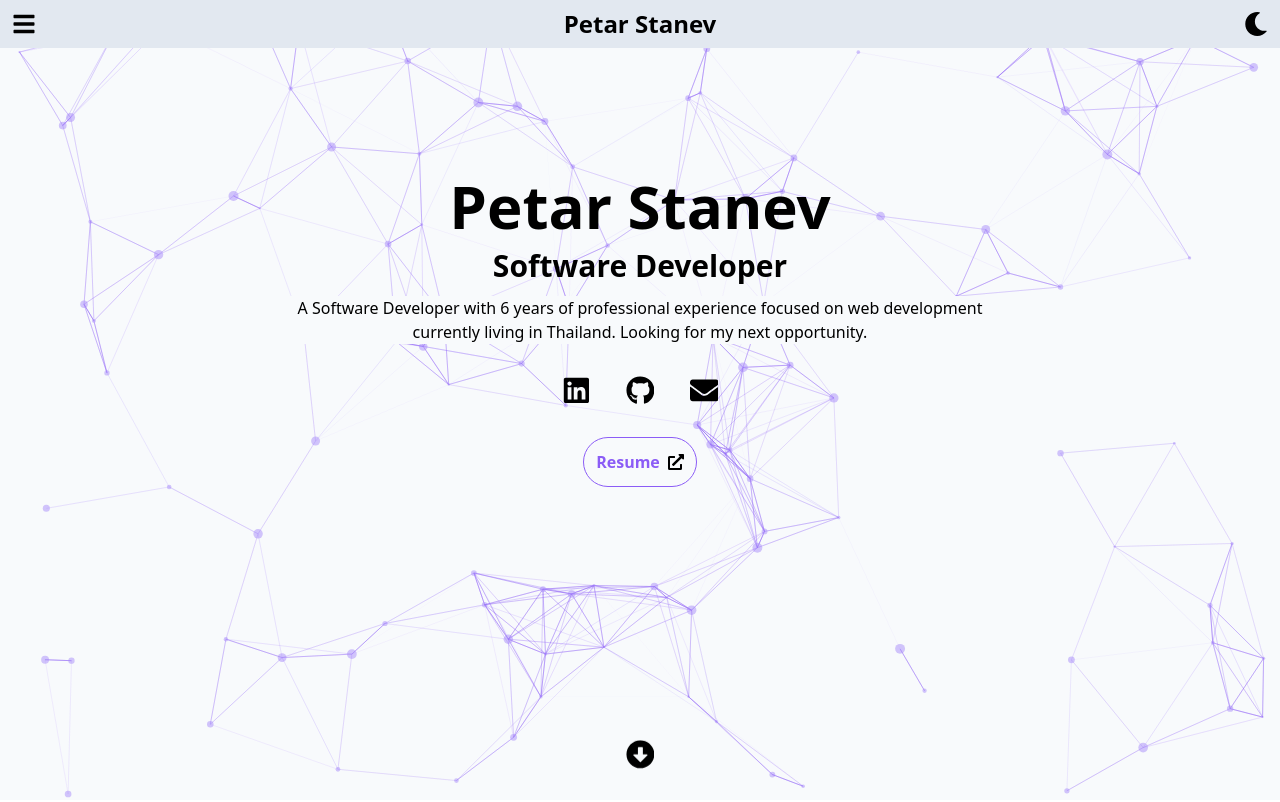
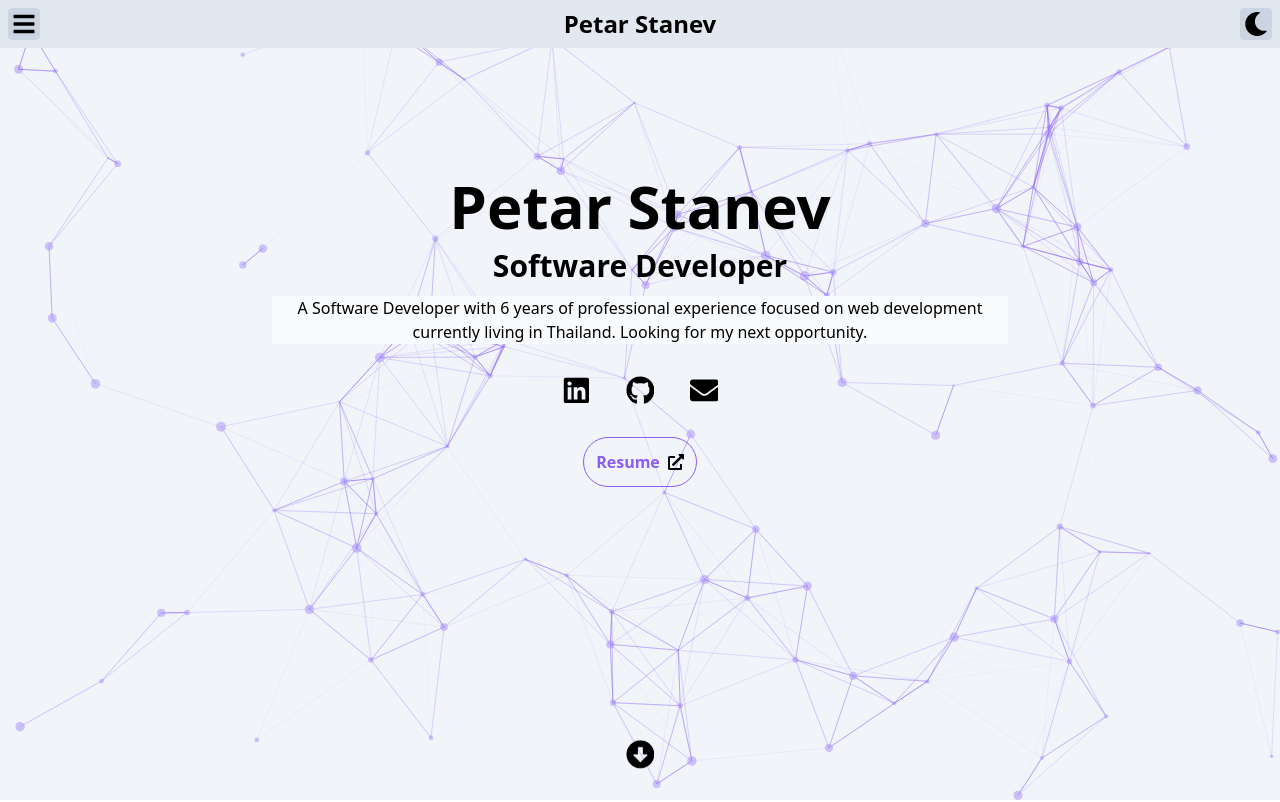
Before and after one commit to petarstanev/petarstanev.github.io, a Next.js app: page / in a window 1280 px wide. Shown: the top 802 px of the page. Built offline with nearby package versions, Linux system fonts and the light colour scheme.

Commit message:
Add dark theme for Navigation and Background

```diff
--- a/components/Background.tsx
+++ b/components/Background.tsx
@@ -3,41 +3,66 @@ import Particles from "react-particles";
 import type { Container, Engine } from "tsparticles-engine";
 import { loadFull } from "tsparticles";
 
-const Background = () => {
+const Background = (props: { theme: "dark" | "light" }) => {
   const particlesInit = useCallback(async (engine: Engine) => {
-    console.log(engine);
-
     // you can initialize the tsParticles instance (engine) here, adding custom shapes or presets
     // this loads the tsparticles package bundle, it's the easiest method for getting everything ready
     // starting from v2 you can add only the features you need reducing the bundle size
     await loadFull(engine);
   }, []);
 
-  //   const particlesLoaded = useCallback(
-  //     async (container: Container | undefined) => {
-  //       await console.log(container);
-  //     },
-  //     []
-  //   );
+  const particlesLoaded = useCallback(
+    async (container: Container | undefined) => {
+      container?.loadTheme(props.theme);
+    },
+    [props.theme]
+  );
 
   return (
     <Particles
       id="tsparticles"
-      className="absolute z-[-1]"
+      className="absolute z-[-1] TEST"
       init={particlesInit}
-    //   height='100em'
-      //   loaded={particlesLoaded}
+      loaded={particlesLoaded}
       options={{
+        themes: [
+          {
+            name: "light",
+            default: {
+              auto: false,
+              mode: "light",
+              value: true,
+            },
+            options: {
+              background: {
+                color: "#f1f5f9", //state-100
+              },
+            },
+          },
+          {
+            name: "dark",
+            options: {
+              default: {
+                auto: false,
+                mode: "dark",
+                value: true,
+              },
+              background: {
+                color: "#1e293b", //state-800
+              },
+            },
+          },
+        ],
         fullScreen: true,
-        background: {
-          color: {
-            value: "#f8fafc", //state-50
-          },
-        },
+        // background: {
+        //   color: {
+        //     value: "#f8fafc", //state-50
+        //   },
+        // },
         fpsLimit: 120,
         particles: {
           color: {
-            value: "#a78bfa",//violet-400
+            value: "#a78bfa", //violet-400
           },
           links: {
             color: "#8b5cf6",
--- a/components/Navigation.tsx
+++ b/components/Navigation.tsx
@@ -1,8 +1,8 @@
-import { FaBars } from "react-icons/fa";
-import { FaMoon } from "react-icons/fa";
-import { GrClose } from "react-icons/gr";
+import { FaBars, FaTimes, FaSun, FaMoon } from "react-icons/fa";
 import { IconContext } from "react-icons";
-import { RefObject, useState } from "react";
+import { RefObject, useState, useEffect } from "react";
+const Background = lazy(() => import("@/components/Background"));
+import { lazy, Suspense } from "react";
 
 interface NavigationProps {
   aboutRef: RefObject<HTMLDivElement>;
@@ -16,57 +16,80 @@ interface NavigationProps {
 const Navigation = (props: NavigationProps) => {
   const [isMenuOpen, setMenuOpen] = useState(false);
 
+  // const prefersDark = window?.matchMedia("(prefers-color-scheme: dark)").matches;
+
+  const [theme, setTheme] = useState<"light" | "dark">("light");
+
+  useEffect(() => {
+    const currentTheme = theme === "dark" ? "light" : "dark";
+    const root = window.document.documentElement;
+    root.classList.remove(currentTheme);
+    root.classList.add(theme);
+  }, [theme]);
+
   const menuOpenHandler = () => {
     setMenuOpen((current) => !current);
+  };
+  const darkModeHandler = () => {
+    setTheme((theme: string) => (theme === "dark" ? "light" : "dark"));
   };
 
   return (
     <>
-      <nav className="flex bg-slate-200 justify-between items-center">
+      <Suspense>
+        <Background theme={theme} />
+      </Suspense>
+      <nav className="flex bg-slate-200 justify-between items-center dark:bg-slate-900 dark:text-slate-100">
         <IconContext.Provider value={{ size: "1.5rem" }}>
-          <button className="p-3" onClick={menuOpenHandler}>
-            {isMenuOpen ? <GrClose /> : <FaBars />}
+          <button
+            className="p-1 m-2 rounded bg-slate-300 dark:bg-slate-800"
+            onClick={menuOpenHandler}
+          >
+            {isMenuOpen ? <FaTimes /> : <FaBars />}
           </button>
           <b className="text-2xl">Petar Stanev</b>
-          <button className="p-3">
-            <FaMoon />
+          <button
+            className="p-1 m-2 rounded bg-slate-300 dark:bg-slate-800"
+            onClick={darkModeHandler}
+          >
+            {theme === "light" ? <FaMoon /> : <FaSun />}
           </button>
         </IconContext.Provider>
       </nav>
       {isMenuOpen && (
-        <div className="flex flex-col">
+        <div className="flex flex-col bg-slate-200 dark:bg-slate-900 dark:text-slate-100">
           <button
-            className=" bg-slate-200 pl-3 py-1  border-t border-solid border-t-slate-600"
+            className="pl-3 py-1  border-t border-solid border-t-slate-600"
             onClick={() => props.aboutRef.current?.scrollIntoView()}
           >
             About me
           </button>
           <button
-            className="bg-slate-200 pl-3 py-1  border-t border-solid border-t-slate-600"
+            className="pl-3 py-1  border-t border-solid border-t-slate-600"
             onClick={() => props.workRef.current?.scrollIntoView()}
           >
             Work Experience
           </button>
           <button
-            className="bg-slate-200 pl-3 py-1  border-t border-solid border-t-slate-600"
+            className="pl-3 py-1  border-t border-solid border-t-slate-600"
             onClick={() => props.eduRef.current?.scrollIntoView()}
           >
             Education
           </button>
           <button
-            className="bg-slate-200 pl-3 py-1  border-t border-solid border-t-slate-600"
+            className="pl-3 py-1  border-t border-solid border-t-slate-600"
             onClick={() => props.projectRef.current?.scrollIntoView()}
           >
             Projects
           </button>
           <button
-            className="bg-slate-200 pl-3 py-1  border-t border-solid border-t-slate-600"
+            className="pl-3 py-1  border-t border-solid border-t-slate-600"
             onClick={() => props.resumeRef.current?.scrollIntoView()}
           >
             Resume
           </button>
           <button
-            className="bg-slate-200 pl-3 py-1  border-t border-solid border-t-slate-600"
+            className="pl-3 py-1  border-t border-solid border-t-slate-600"
             onClick={() => props.contactRef.current?.scrollIntoView()}
           >
             Contact
--- a/tailwind.config.js
+++ b/tailwind.config.js
@@ -1,4 +1,5 @@
 module.exports = {
+  darkMode: 'class',
   content: [
     "./app/**/*.{js,ts,jsx,tsx}",
     "./pages/**/*.{js,ts,jsx,tsx}",
```
